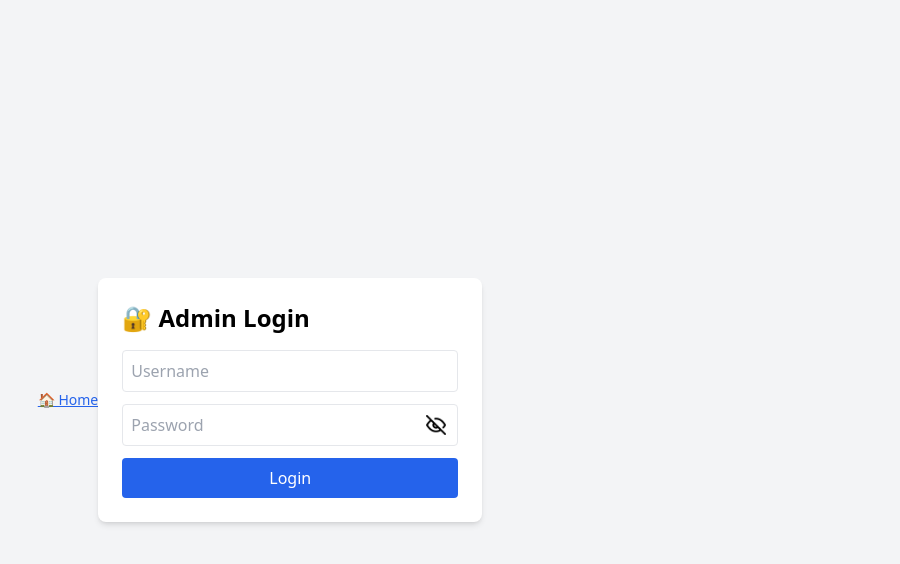
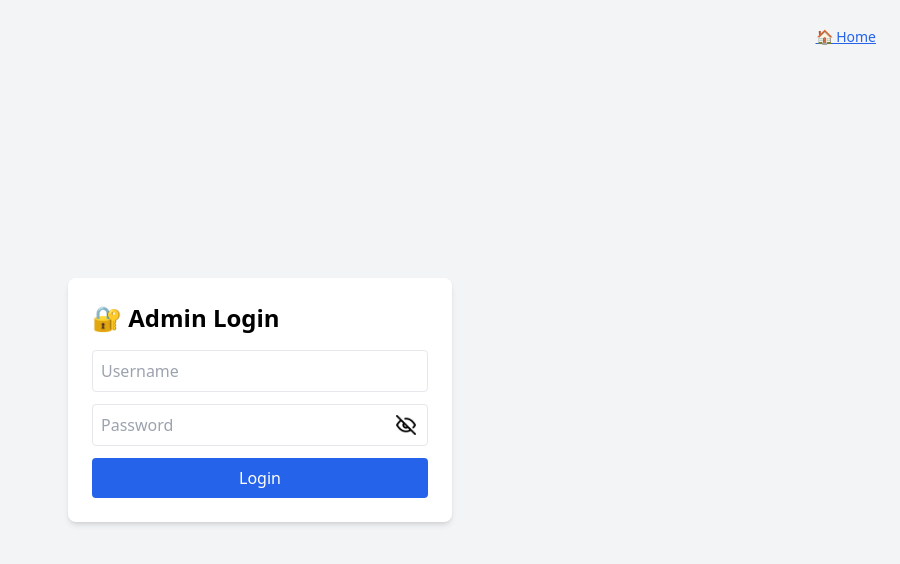
Before and after one commit to L-Praveen36/LostFound, a React (Create React App) app: page /admin-login in a window 1280 px wide. Shown: the top 564 px of the page, without its empty margins (380-1280 px from the left). Built offline with nearby package versions, Linux system fonts and the light colour scheme.

Commit message:
Final changes before deployment

```diff
--- a/src/components/AdminLogin.js
+++ b/src/components/AdminLogin.js
@@ -50,12 +50,14 @@ const AdminLogin = () => {
 
   return (
     <div className="min-h-screen flex items-center justify-center bg-gray-100 px-4">
+      <div className="absolute top-6 right-6 space-x-4">
       <Link
     to="/"
     className="text-blue-600 underline hover:text-blue-800 text-sm"
   >
     🏠 Home
   </Link>
+  </div>
       <form onSubmit={handleLogin} className="bg-white p-6 rounded-lg shadow-md w-full max-w-sm">
         <div className="flex justify-between items-center mb-4">
   <h2 className="text-2xl font-bold">🔐 Admin Login</h2>
```
